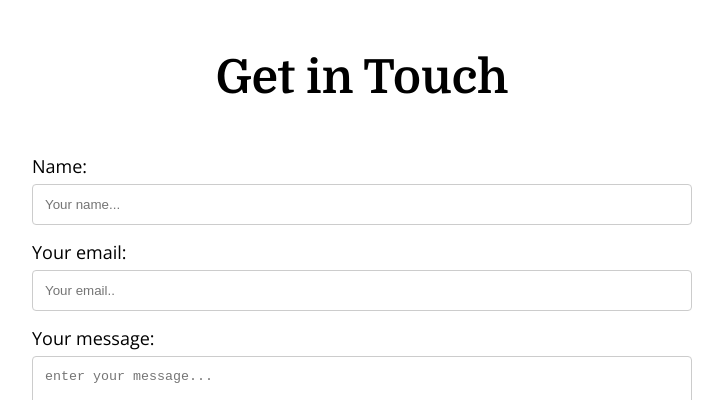
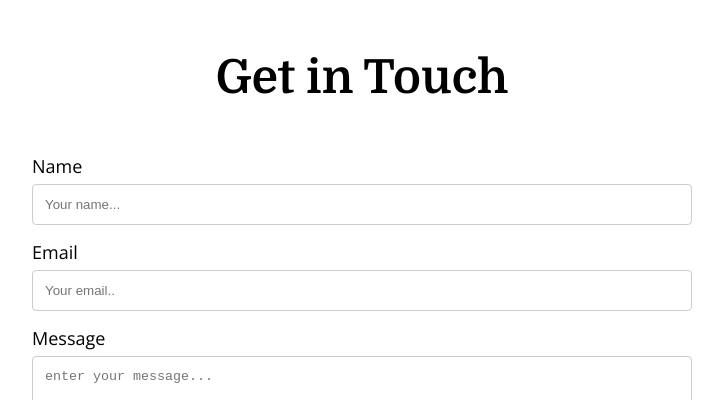
Before and after one commit to sheriallis/portfolio, a Gatsby site: page / in a window 1280 px wide. Shown: the part 3960-4360 px from the top of the page, without its empty margins (278-1001 px from the left). Built offline with nearby package versions, Linux system fonts and the light colour scheme; Gatsby itself is replaced by a stand-in of ours.

Commit message:
Fix form

```diff
--- a/src/components/contact.js
+++ b/src/components/contact.js
@@ -55,25 +55,29 @@ const Contact = () => (
   <Section id="contact">
     <Title>Get in Touch</Title>
     <FormWrapper>
-      <Form>
-        <label htmlFor="name">
-          Name:
-          <input type="text" id="name" name="name" placeholder="Your name..." />
-        </label>
-        <label htmlFor="email">
-          Your email:
+      <Form name="Contact Form" method="POST" data-netlify="true">
+        <label htmlFor="name">Name</label>
+        <input
+          type="text"
+          id="name"
+          name="name"
+          placeholder="Your name..."
+          required
+        />
+        <label htmlFor="email">Email</label>
         <input
           type="email"
           id="email"
           name="email"
           placeholder="Your email.."
+          required
         />
-        </label>
-        <label htmlFor="message">Your message:</label>
+        <label htmlFor="message">Message</label>
         <textarea
           id="message"
           name="message"
           placeholder="enter your message..."
+          required
         />
         <input type="submit" value="Send message" />
       </Form>
```
Lines whose indentation alone changed are shown as unchanged.
